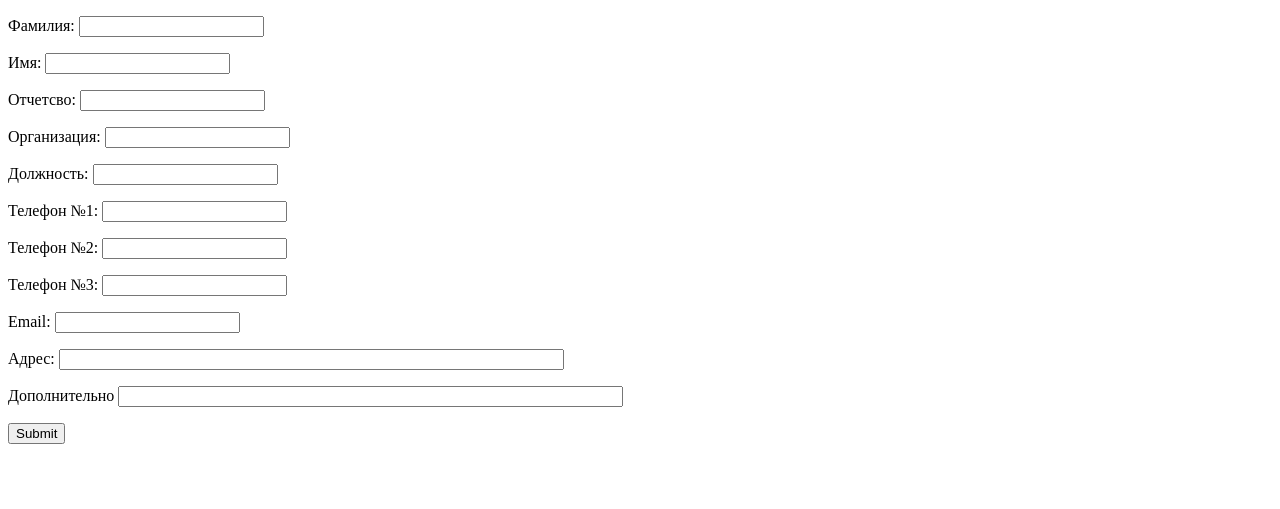
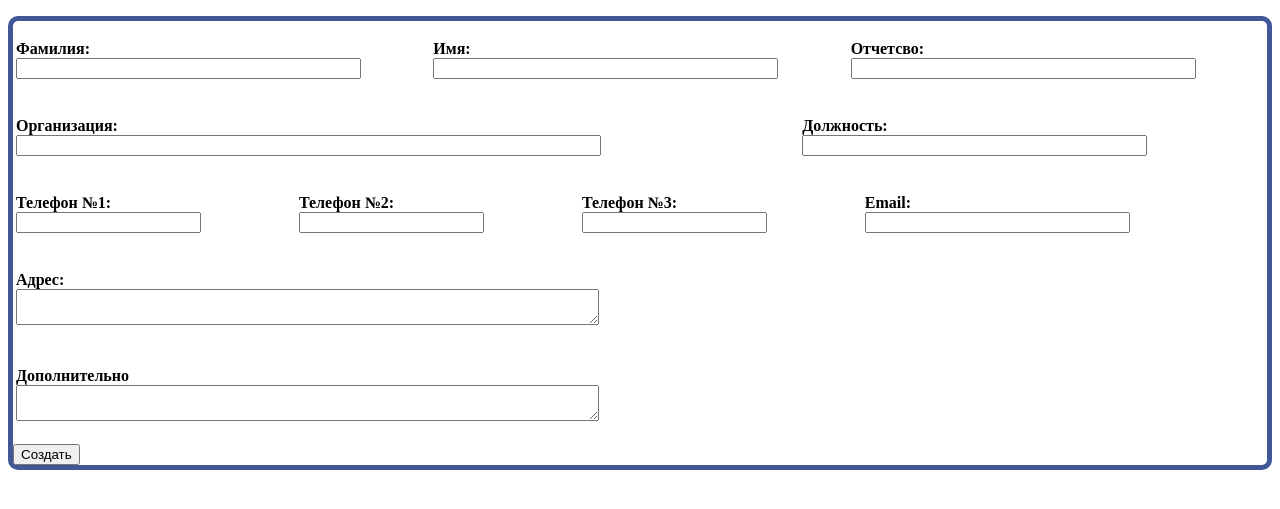
Before and after one commit to nviktorovich/PhoneBook, a Django app: page /phone_book/new/ in a window 1280 px wide. Shown: the top 509 px of the page. Run offline with Django 3.2, Linux system fonts and the light colour scheme; lists and menus that the app fills with data are empty.

Commit message:
add forms to 'create' and 'update' contact pages

```diff
--- a/book/templates/nc.html
+++ b/book/templates/nc.html
@@ -8,43 +8,106 @@
 <body>
 <form method="post" enctype="multipart/form-data" action="/phone_book/new/">
     {% csrf_token %}
+<div class="container" style="background-color: white; margin: 1rem auto; border: 5px solid #405798; border-radius: 10px; text-indent: 1.5em; position: relative;">
+<table style="width:100%">
+<tr style="text-align: left; white-space:nowrap;">
+<th>
+    <p>
+        <label for="first_name" style="display: block;">Фамилия: </label><input type="text" id="first_name" name="first_name" size="40">
+    </p>
+</th>
 
+<th>
     <p>
-        <label for="first_name">Фамилия: </label><input type="text" id="first_name" name="first_name">
+        <label for="second_name" style="display: block;">Имя: </label><input type="text" id="second_name" name="second_name" size="40">
     </p>
+</th>
+
+<th>
     <p>
-        <label for="second_name">Имя: </label><input type="text" id="second_name" name="second_name">
+        <label for="fathers_name" style="display: block;">Отчетсво: </label><input type="text" id="fathers_name" name="fathers_name" size="40">
     </p>
+</th>
+</tr>
+</table>
+
+
+<table style="width:100%">
+<tr style="text-align: left; white-space:nowrap;">
+<th>
     <p>
-        <label for="fathers_name">Отчетсво: </label><input type="text" id="fathers_name" name="fathers_name">
+        <label for="company" style="display: block;">Организация: </label><input type="text" id="company" name="company" size="70">
     </p>
+</th>
+
+<th>
     <p>
-        <label for="company">Организация: </label><input type="text" id="company" name="company">
+        <label for="job_title" style="display: block;">Должность: </label><input type="text" id="job_title" name="job_title" size="40">
     </p>
+</th>
+</tr>
+</table>
+
+<table style="width:100%">
+<tr style="text-align: left; white-space:nowrap;">
+<th>
     <p>
-        <label for="job_title">Должность: </label><input type="text" id="job_title" name="job_title">
+        <label for="phone1" style="display: block;">Телефон №1: </label><input type="number" max="89999999999" id="phone1" name="phone1">
     </p>
+</th>
+
+
+<th>
     <p>
-        <label for="phone1">Телефон №1: </label><input type="text" id="phone1" name="phone1">
+        <label for="phone2" style="display: block;">Телефон №2: </label><input type="number"  max="89999999999" id="phone2" name="phone2">
     </p>
+</th>
+
+
+<th>
     <p>
-        <label for="phone2">Телефон №2: </label><input type="text" id="phone2" name="phone2">
+        <label for="phone3" style="display: block;">Телефон №3: </label><input type="number" max="89999999999" id="phone3" name="phone3">
     </p>
+</th>
+
+<th>
     <p>
-        <label for="phone3">Телефон №3: </label><input type="text" id="phone3" name="phone3">
+        <label for="email" style="display: block;">Email: </label><input type="text" id="email" name="email" size="30">
     </p>
+</th>
+
+
+</tr>
+
+
+
+</table>
+
+<table style="width:100%">
+<tr style="text-align: left; white-space:nowrap;">
+<th>
     <p>
-        <label for="email">Email: </label><input type="text" id="email" name="email">
+        <label for="address" style="display: block;">Адрес: </label><textarea name="address" id="address" cols="70" rows="2"></textarea>
     </p>
+</th>
+</tr>
+
+</table>
+
+<table style="width:100%">
+<tr style="text-align: left; white-space:nowrap;">
+<th>
     <p>
-        <label for="address">Адрес: </label><input type="text" id="address" name="address" size="60">
+        <label for="more" style="display: block;">Дополнительно </label><textarea name="more" id="more" cols="70" rows="2"></textarea>
     </p>
-    <p>
-        <label for="more">Дополнительно </label><input type="text" id="more" name="more" size="60">
-    </p>
+</th>
 
-    <input id="submit" type="submit">
+</tr>
 
+</table>
+    <input id="submit" type="submit" value="Создать" style="position: relative; top: -10%;">
+
+</div>
 
 </form>
 </body>
--- a/book/templates/pb.html
+++ b/book/templates/pb.html
@@ -25,7 +25,6 @@
 
 {% for contact in res %}
 <div class="container" style="background-color: white; margin: 1rem auto; border: 5px solid #405798; border-radius: 10px; text-indent: 1.5em;">
-<!-- <div class="container" style="background-color: #4EA1B0; margin: 1rem auto; border: 2px solid white;"> -->
   <div class="row">
     <div class="col">
       <p>
--- a/book/templates/rc.html
+++ b/book/templates/rc.html
@@ -51,6 +51,5 @@
 
 
 <body>
-<h1>Hello</h1>
 </body>
 </html>
```
Also changed, not shown: book/models.py (+11 -11 lines).
